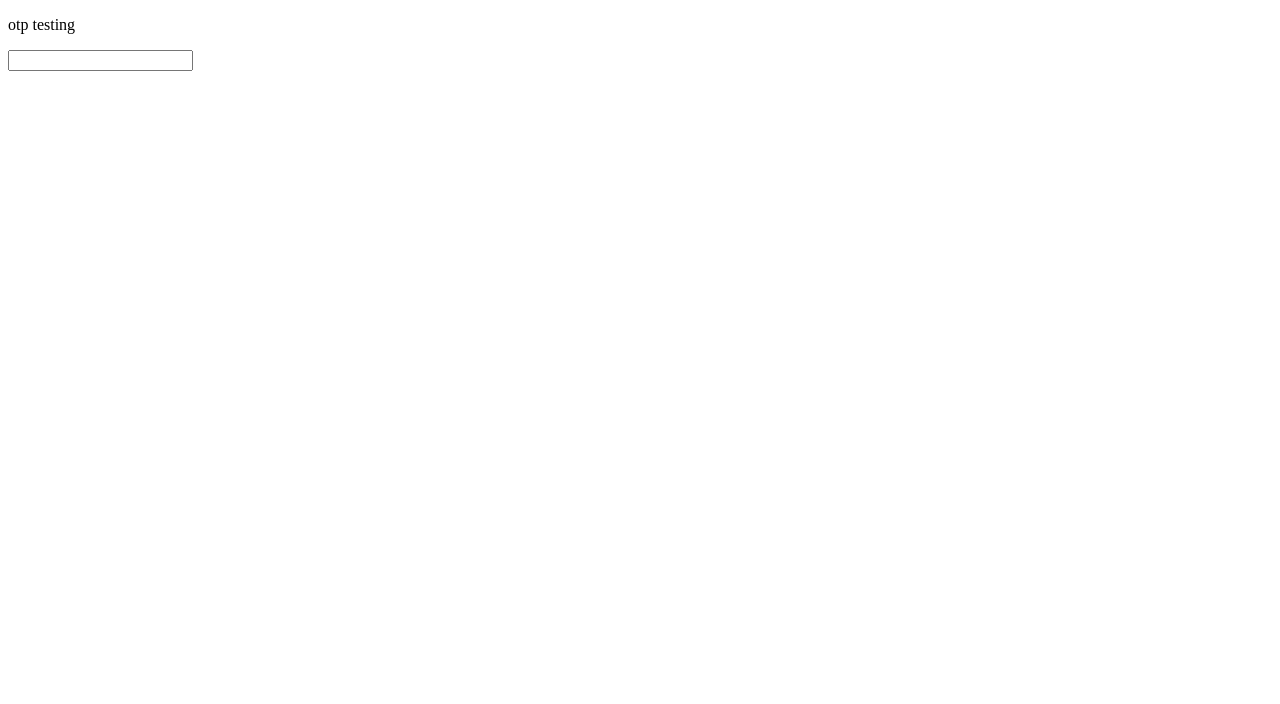
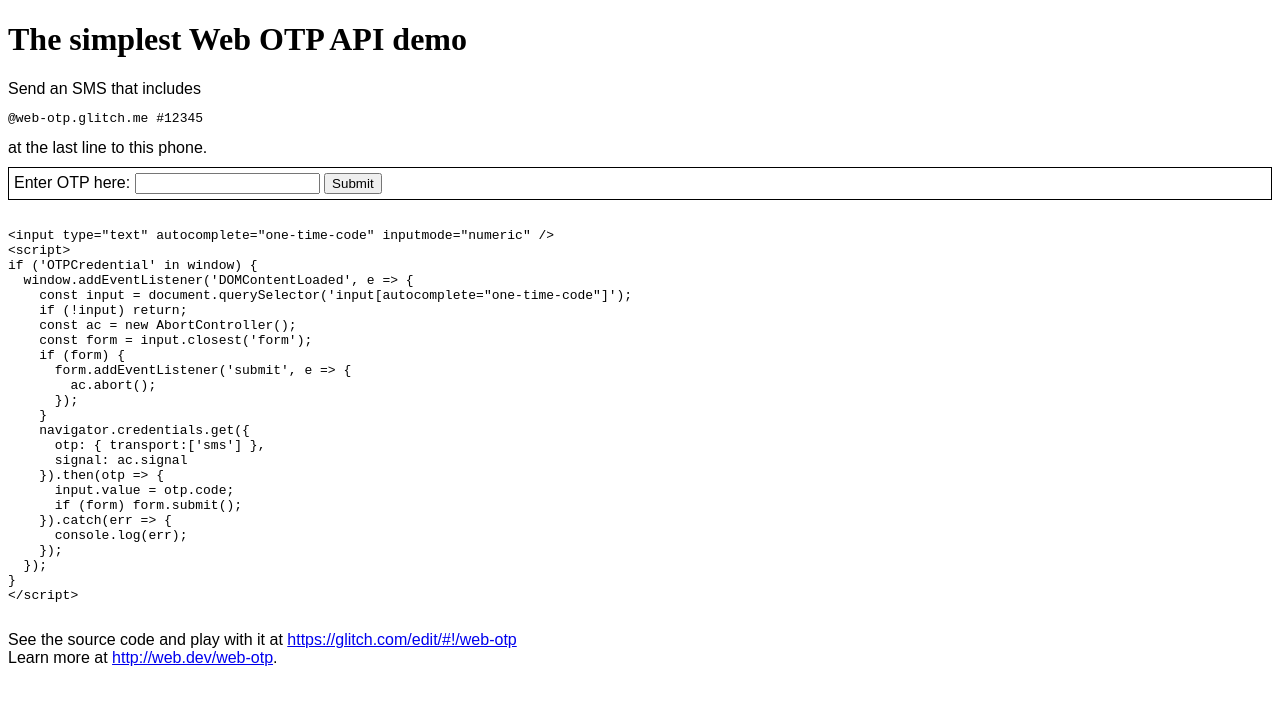
Before and after one commit to Shivaraj-Padala/otp-test, a plain HTML site: page index.html in a window 1280 px wide. Drawn offline with Linux system fonts and the light colour scheme.

Commit message:
Add files via upload

```diff
--- a/index.html
+++ b/index.html
@@ -7,20 +7,70 @@
     <style>div {font-family: sans-serif;}</style>
   </head>
   <body>
-    <p>otp testing</p>
-    <input type="text" autocomplete="one-time-code" id="otp-input">
+    <h1>
+      The simplest Web OTP API demo
+    </h1>
+    <div>
+      Send an SMS that includes <pre><code>@web-otp.glitch.me #12345</code></pre> at the last line to this phone.
+    </div>
+    <div style="border:1px solid; padding: 5px; 10px; margin: 10px 0;">
+      <form action="/post" method="post">
+        Enter OTP here:
+        <input type="text" autocomplete="one-time-code" inputmode="numeric" name="one-time-code">
+        <input type="submit" value="Submit">
+      </form>
+    </div>
+    <pre><code>
+&lt;input type="text" autocomplete="one-time-code" inputmode="numeric" /&gt;
+&lt;script&gt;
+if ('OTPCredential' in window) {
+  window.addEventListener('DOMContentLoaded', e =&gt; {
+    const input = document.querySelector('input[autocomplete="one-time-code"]');
+    if (!input) return;
+    const ac = new AbortController();
+    const form = input.closest('form');
+    if (form) {
+      form.addEventListener('submit', e =&gt; {
+        ac.abort();
+      });
+    }
+    navigator.credentials.get({
+      otp: { transport:['sms'] },
+      signal: ac.signal
+    }).then(otp =&gt; {
+      input.value = otp.code;
+      if (form) form.submit();
+    }).catch(err =&gt; {
+      console.log(err);
+    });
+  });
+}
+&lt;/script&gt;
+    </code></pre>
+    <div>
+      See the source code and play with it at <a href="https://glitch.com/edit/#!/web-otp">https://glitch.com/edit/#!/web-otp</a>
+    </div>
+    <div>
+      Learn more at <a href="http://web.dev/web-otp">http://web.dev/web-otp</a>.
+    </div>
     <script>
-      const otpIn = document.getElementById('otp-input');
-
     if ('OTPCredential' in window) {
       window.addEventListener('DOMContentLoaded', e => {
-        alert('otp is supported');
-        //const ac = new AbortController();
+        const input = document.querySelector('input[autocomplete="one-time-code"]');
+        if (!input) return;
+        const ac = new AbortController();
+        const form = input.closest('form');
+        if (form) {
+          form.addEventListener('submit', e => {
+            ac.abort();
+          });
+        }
         navigator.credentials.get({
           otp: { transport:['sms'] },
-          //signal: ac.signal
+          signal: ac.signal
         }).then(otp => {
-          otpIn.value = otp.code;
+          input.value = otp.code;
+          if (form) form.submit();
         }).catch(err => {
           console.log(err);
         });
```
